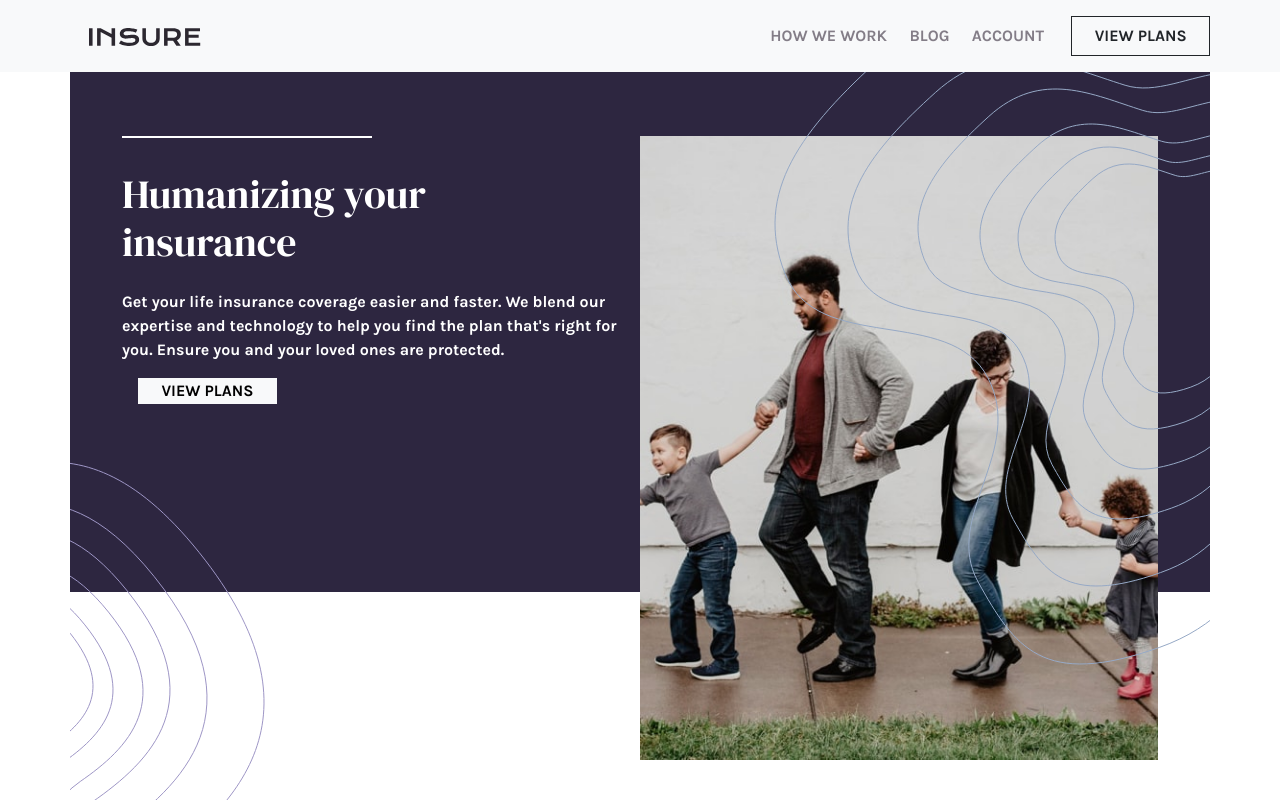
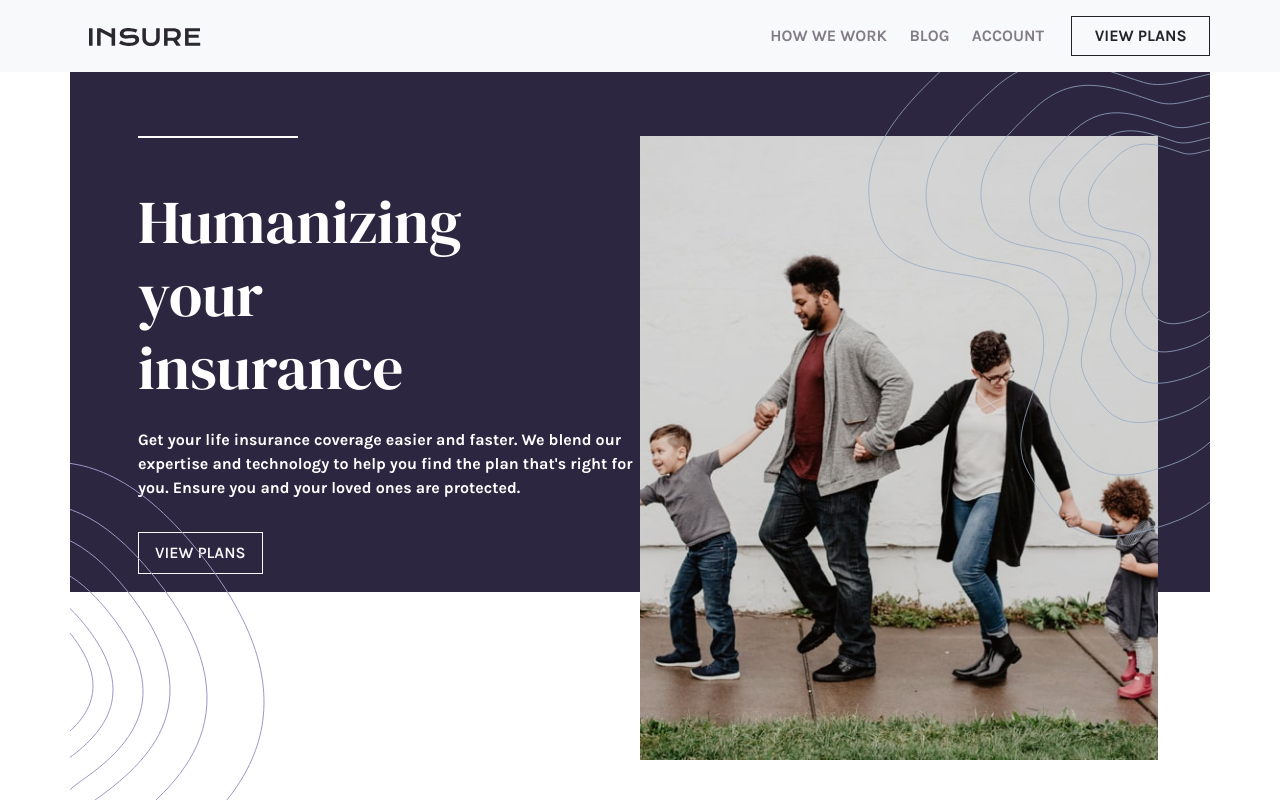
Before and after one commit to Sithu-Aung-Khant/insure-landing-page, a React (Vite) app: page / in a window 1280 px wide. Shown: the top 800 px of the page. Built offline with nearby package versions, Linux system fonts and the light colour scheme; the HTML template or start-up script is replaced by a standard one.

Commit message:
Refactor: Rename component from 'header' to 'navbar' for enhanced clarity and ease of understanding

```diff
--- a/src/App.jsx
+++ b/src/App.jsx
@@ -1,7 +1,7 @@
 import { useState } from 'react';
 import 'bootstrap/dist/css/bootstrap.min.css';
 import './App.css';
-import Header from './components/header/Header';
+import Navbar from './components/navbar/Navbar';
 import Main from './components/main/Main';
 import Footer from './components/footer/Footer';
 import About from './components/about/About';
@@ -9,7 +9,7 @@ import About from './components/about/About';
 function App() {
   return (
     <div>
-      <Header />
+      <Navbar />
       <Main />
       {/* <About /> */}
       {/* <Footer /> */}
--- a/src/components/main/Main.jsx
+++ b/src/components/main/Main.jsx
@@ -13,7 +13,7 @@ const Main = () => {
         <Row className="p-xxl-5">
           <Col sm={{ order: 2, span: 6, push: 6 }}>
             <Image
-              src="public\images\image-intro-desktop.jpg"
+              src="images\image-intro-desktop.jpg"
               className="image-intro"
             />
           </Col>
--- a/src/components/main/copy/Copy.jsx
+++ b/src/components/main/copy/Copy.jsx
@@ -13,7 +13,8 @@ const Copy = () => {
         expertise and technology to help you find the plan that's right for you.
         Ensure you and your loved ones are protected.
       </p>
-      <Button variant="light">VIEW PLANS</Button>
+      {/* <Button variant="outline-light">VIEW PLANS</Button> */}
+      <Button variant="outline-light">VIEW PLANS</Button>
     </div>
   );
 };
--- a/src/components/main/copy/copy.css
+++ b/src/components/main/copy/copy.css
@@ -1,5 +1,25 @@
+.copy-container .copy {
+  text-align: start;
+  padding-left: 1rem;
+}
+
 .horizontal-line {
-  width: 250px;
-  height: 2px;
+  width: 10rem;
+  height: 0.1rem;
   background-color: white;
 }
+
+.copy h1 {
+  padding: 2rem 6.5rem 1rem 0;
+  margin-top: 1rem;
+  font-size: 3.8rem;
+}
+
+.copy .btn {
+  margin: 1rem 0 0;
+  padding: 0.5rem 1rem;
+  font-family: 'Karla', sans-serif;
+  font-weight: 600;
+  border-radius: 0;
+  border-width: 0.1rem;
+}
--- a/src/components/main/main.css
+++ b/src/components/main/main.css
@@ -1,23 +1,10 @@
 .copy-container {
   color: white;
   padding: 4rem;
-  /* background-image: url(../../../public/images/bg-pattern-intro-left-desktop.svg); */
   background-color: var(--primary-dark-violet);
-  background-repeat: no-repeat;
-  background-size: contain;
+  /* height: 100vh; */
   height: 65vh;
-  background-position: 0 20vh;
   position: relative;
-}
-
-.copy-container .copy {
-  text-align: start;
-}
-
-.copy-container h1 {
-  padding: 1rem 10rem 1rem 0;
-  margin-top: 1rem;
-  /* font-size: 70px; */
 }
 
 .col-sm-6 {
@@ -40,4 +27,6 @@
   position: absolute;
   right: 0;
   top: 0;
+  width: 30%;
+  height: auto;
 }
--- a/src/components/header/Header.jsx
+++ b/src/components/navbar/Navbar.jsx
@@ -1,5 +1,5 @@
 import React, { useState } from 'react';
-import './header.css';
+import './navbar.css';
 import Container from 'react-bootstrap/Container';
 import Nav from 'react-bootstrap/Nav';
 import Navbar from 'react-bootstrap/Navbar';
--- a/src/components/header/header.css
+++ b/src/components/navbar/navbar.css
@@ -13,7 +13,8 @@
 .bg-body-tertiary {
   padding: 0;
 }
-.btn {
+
+.navbar-nav .btn {
   border-radius: 0;
   padding: 0 1.4rem;
   margin-left: 1rem;
@@ -25,9 +26,6 @@
 .nav-links {
   color: var(--neutral-grayish-violet);
   margin: 0 0.2rem;
-}
-
-.collapsed-navbar {
 }
 
 .navbar-toggler {
@@ -63,6 +61,5 @@
 }
 
 .navbar-collapse.collapse.show .ms-auto.navbar-nav {
-  /* background-color: red; */
   padding: 1.8rem;
 }
```
